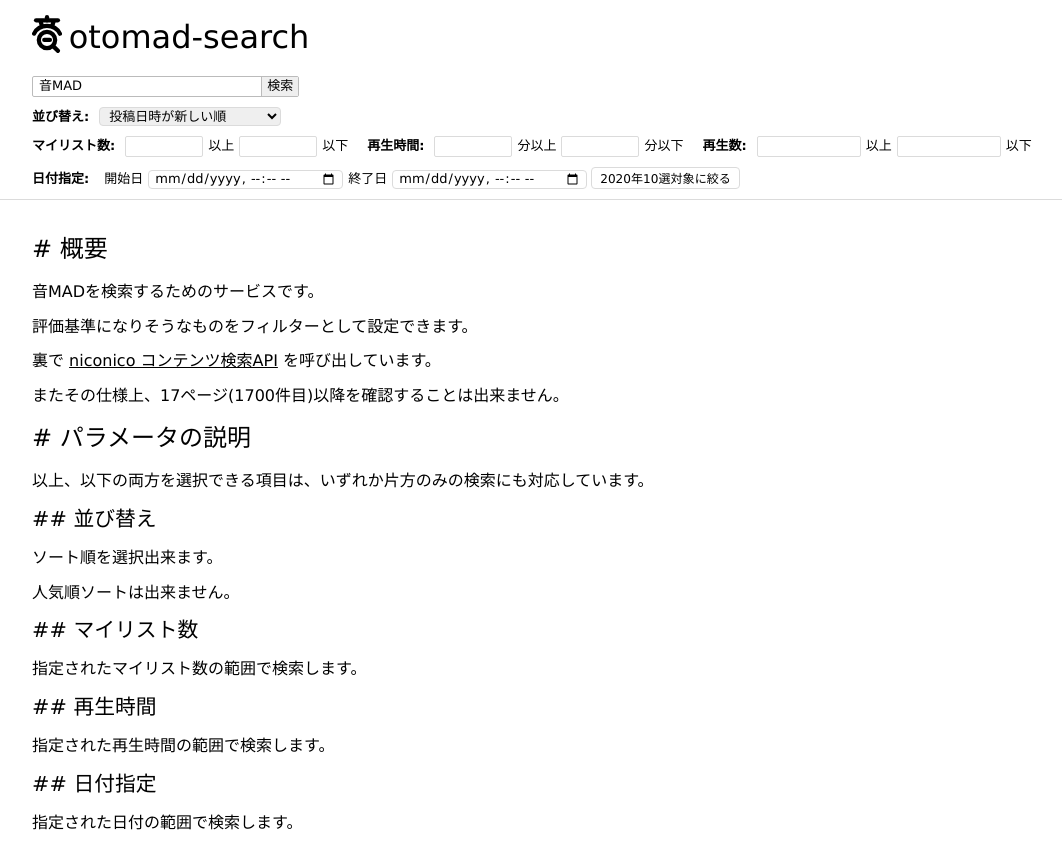
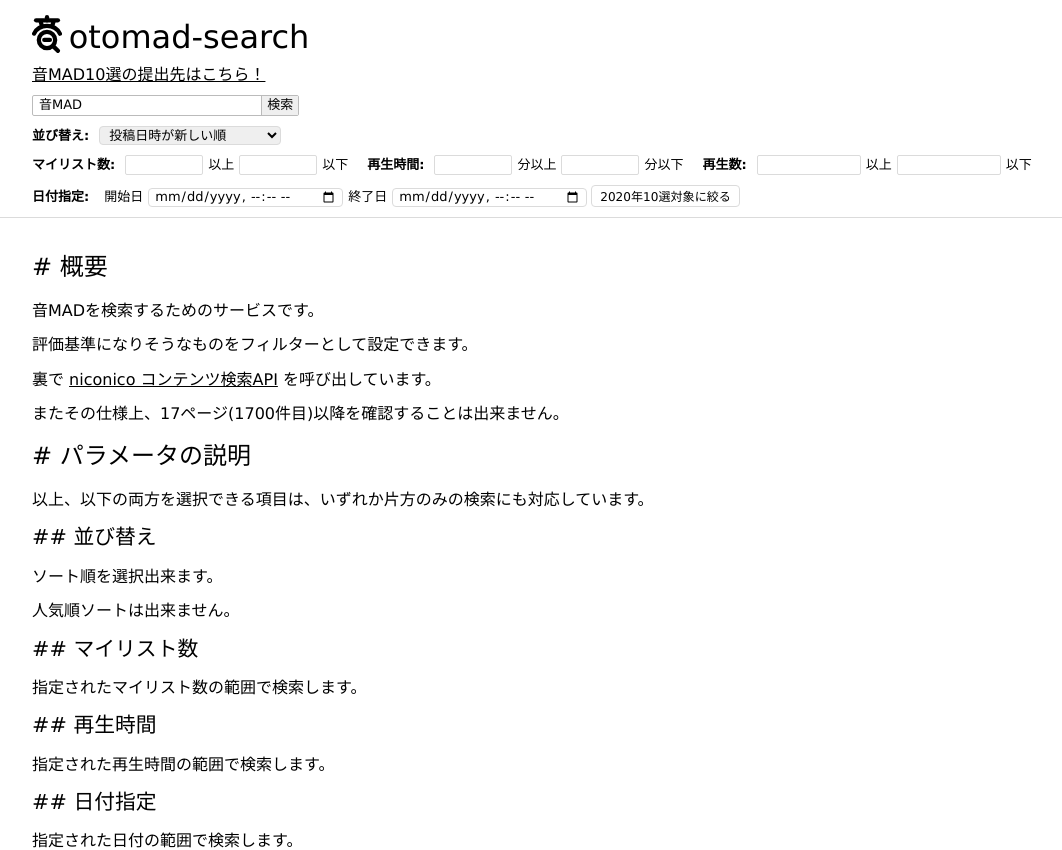
Before and after one commit to naari3/otomad-search, a Next.js app: page / in a window 1280 px wide. Shown: the top 850 px of the page, without its empty margins (96-1158 px from the left). Built offline with nearby package versions, Linux system fonts and the light colour scheme.

Commit message:
Butter up 10sen

```diff
--- a/components/Header.module.css
+++ b/components/Header.module.css
@@ -50,3 +50,13 @@
   width: auto;
   margin-right: 0.2em;
 }
+
+.jussenLink {
+  text-decoration: underline;
+}
+
+@media screen and (max-width: 480px) {
+  .jussen {
+    padding-top: 10px;
+  }
+}
--- a/components/Header.tsx
+++ b/components/Header.tsx
@@ -39,6 +39,19 @@ const Header = () => {
           </Link>
         </h1>
       </header>
+      <header>
+        <div className={styles.inner}>
+          <div className={styles.jussen}>
+            <a
+              className={styles.jussenLink}
+              href="http://oto10.s602.xrea.com/10sen/"
+              target="_blank"
+            >
+              音MAD10選の提出先はこちら！
+            </a>
+          </div>
+        </div>
+      </header>
       <header
         className={`${styles.headerSearchBar} ${
           router.pathname === "/search" ? styles.searchBar : ""
```
